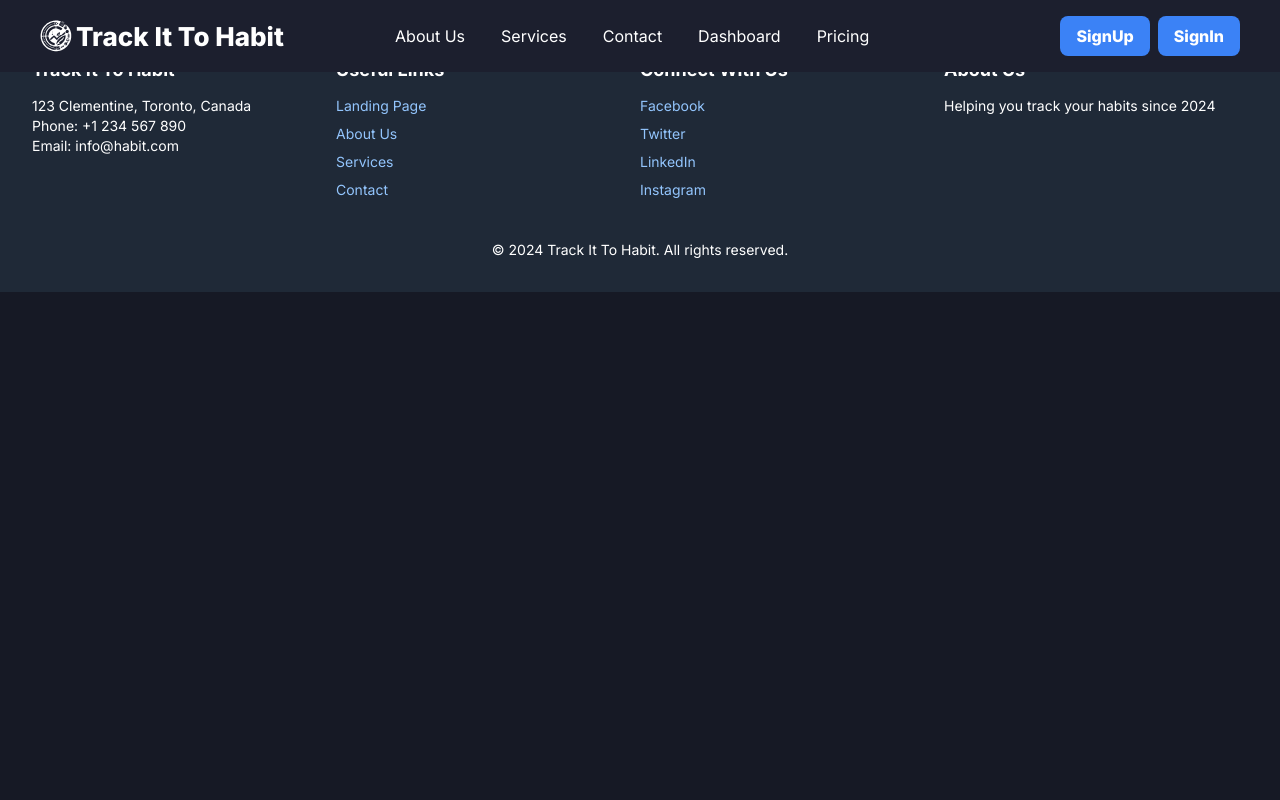
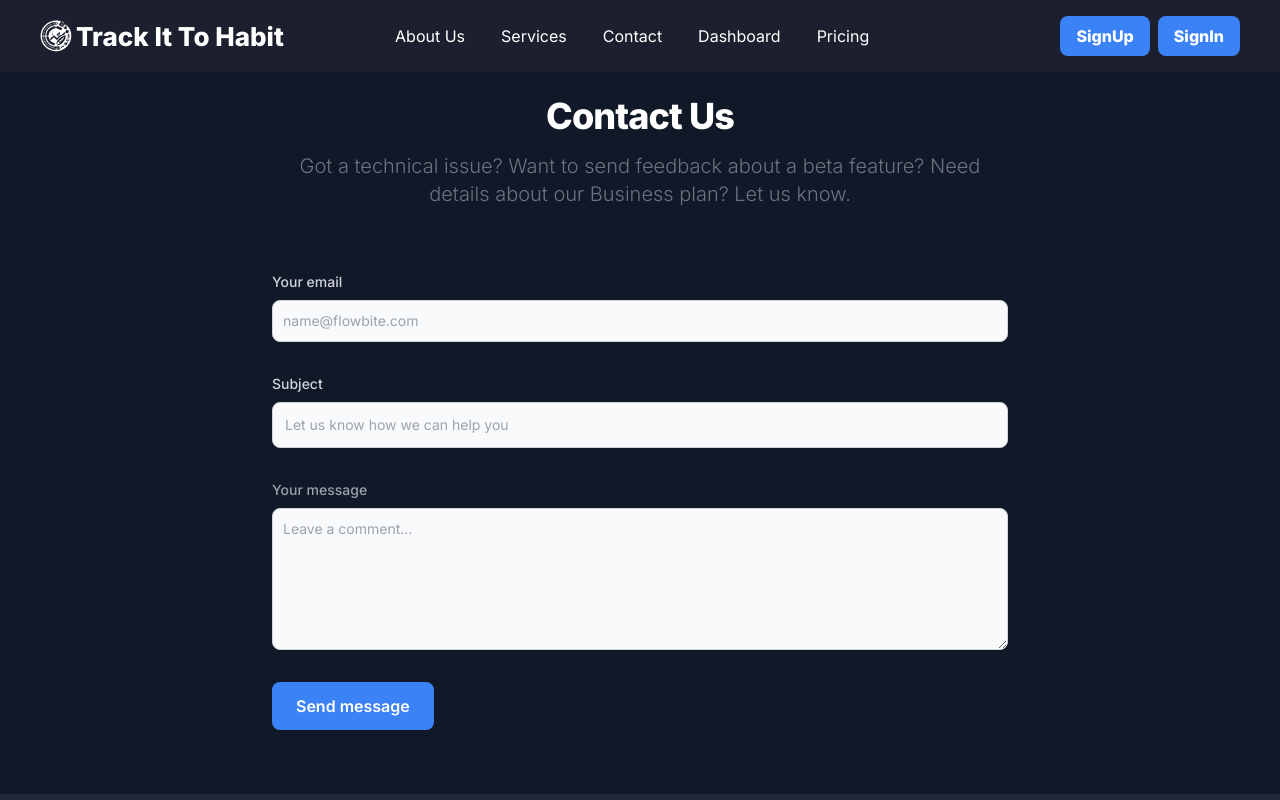
Before and after one commit to samuelRodriguezA/TrackItToHabit, a Next.js app: page /contact in a window 1280 px wide. Shown: the top 800 px of the page. Built offline with nearby package versions, Linux system fonts and the light colour scheme; no server answers.

Commit message:
Contacts

```diff
--- a/components/Contacts.tsx
+++ b/components/Contacts.tsx
@@ -1,9 +1,29 @@
-import React from 'react'
+import React from 'react';
 
-const Contacts = () => {
+const Contact = () => {
   return (
-    <div>Contacts</div>
+    <section className="bg-gray-900 dark:bg-gray-900">
+      <div className="py-8 lg:py-16 px-4 mx-auto max-w-screen-md">
+        <h2 className="mt-8 mb-4 text-4xl tracking-tight font-extrabold text-center  text-white">Contact Us</h2>
+        <p className="mb-8 lg:mb-16 font-light text-center text-gray-500 dark:text-gray-400 sm:text-xl">Got a technical issue? Want to send feedback about a beta feature? Need details about our Business plan? Let us know.</p>
+        <form action="#" className="space-y-8">
+          <div>
+            <label htmlFor="email" className="block mb-2 text-sm font-medium text-gray-300">Your email</label>
+            <input type="email" id="email" name="email" className="shadow-sm bg-gray-50 border border-gray-300 text-gray-900 text-sm rounded-lg focus:ring-primary-500 focus:border-primary-500 block w-full p-2.5 dark:bg-gray-700 dark:border-gray-600 dark:placeholder-gray-400 dark:text-white dark:focus:ring-primary-500 dark:focus:border-primary-500 dark:shadow-sm-light" placeholder="name@flowbite.com" required />
+          </div>
+          <div>
+            <label htmlFor="subject" className="block mb-2 text-sm font-medium text-gray-300">Subject</label>
+            <input type="text" id="subject" name="subject" className="block p-3 w-full text-sm text-gray-900 bg-gray-50 rounded-lg border border-gray-300 shadow-sm focus:ring-primary-500 focus:border-primary-500 dark:bg-gray-700 dark:border-gray-600 dark:placeholder-gray-400 dark:text-white dark:focus:ring-primary-500 dark:focus:border-primary-500 dark:shadow-sm-light" placeholder="Let us know how we can help you" required />
+          </div>
+          <div className="sm:col-span-2">
+            <label htmlFor="message" className="block mb-2 text-sm font-medium text-gray-400">Your message</label>
+            <textarea id="message" name="message" rows={6} className="block p-2.5 w-full text-sm text-gray-900 bg-gray-50 rounded-lg shadow-sm border border-gray-300 focus:ring-primary-500 focus:border-primary-500 dark:bg-gray-700 dark:border-gray-600 dark:placeholder-gray-400 dark:text-white dark:focus:ring-primary-500 dark:focus:border-primary-500" placeholder="Leave a comment..."></textarea>
+          </div>
+          <button type="submit" className="inline-block bg-blue-500 hover:bg-blue-600 text-white font-semibold py-3 px-6 rounded-lg transition duration-300">Send message</button>
+        </form>
+      </div>
+    </section>
   )
 }
 
-export default Contacts
+export default Contact;
```
